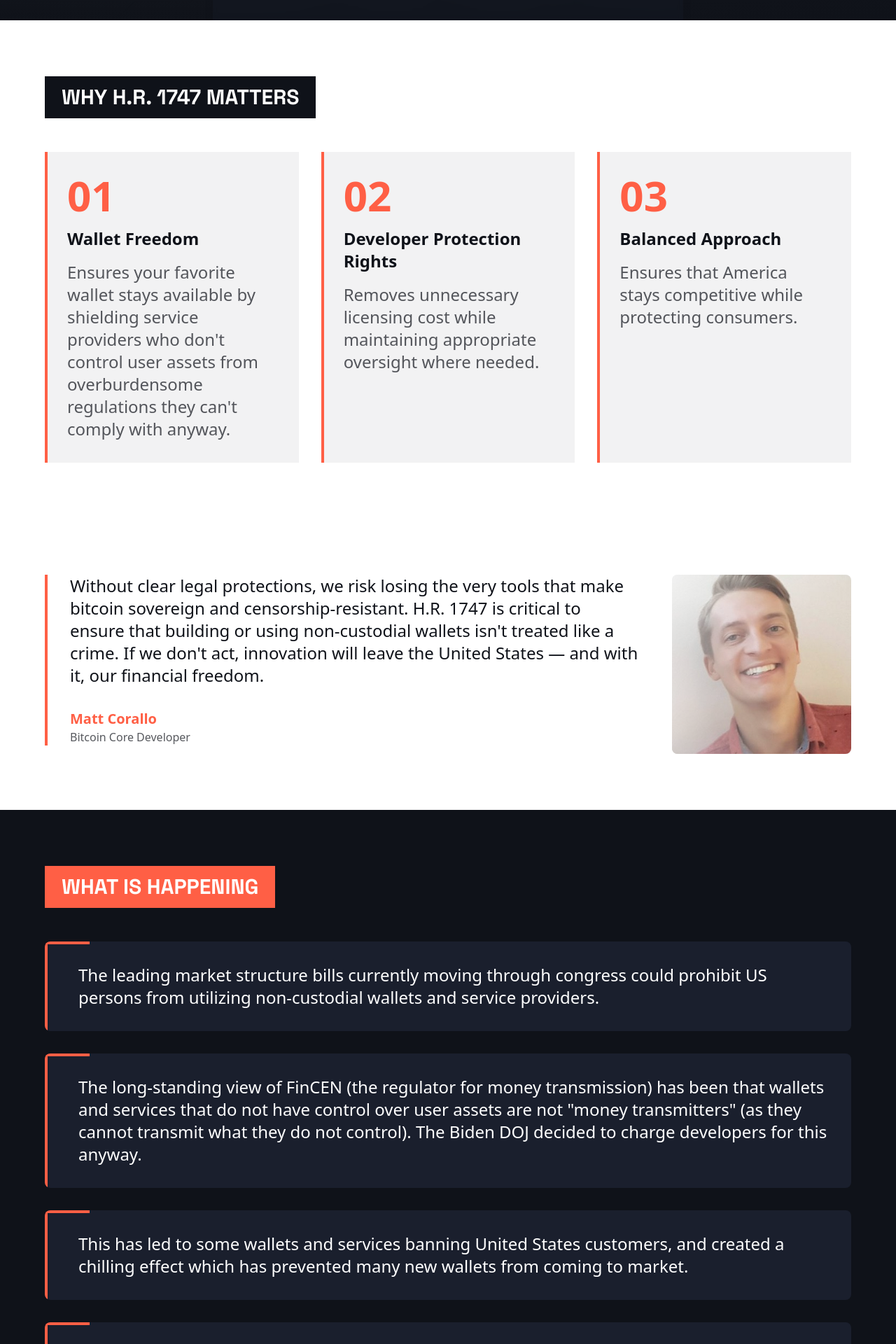
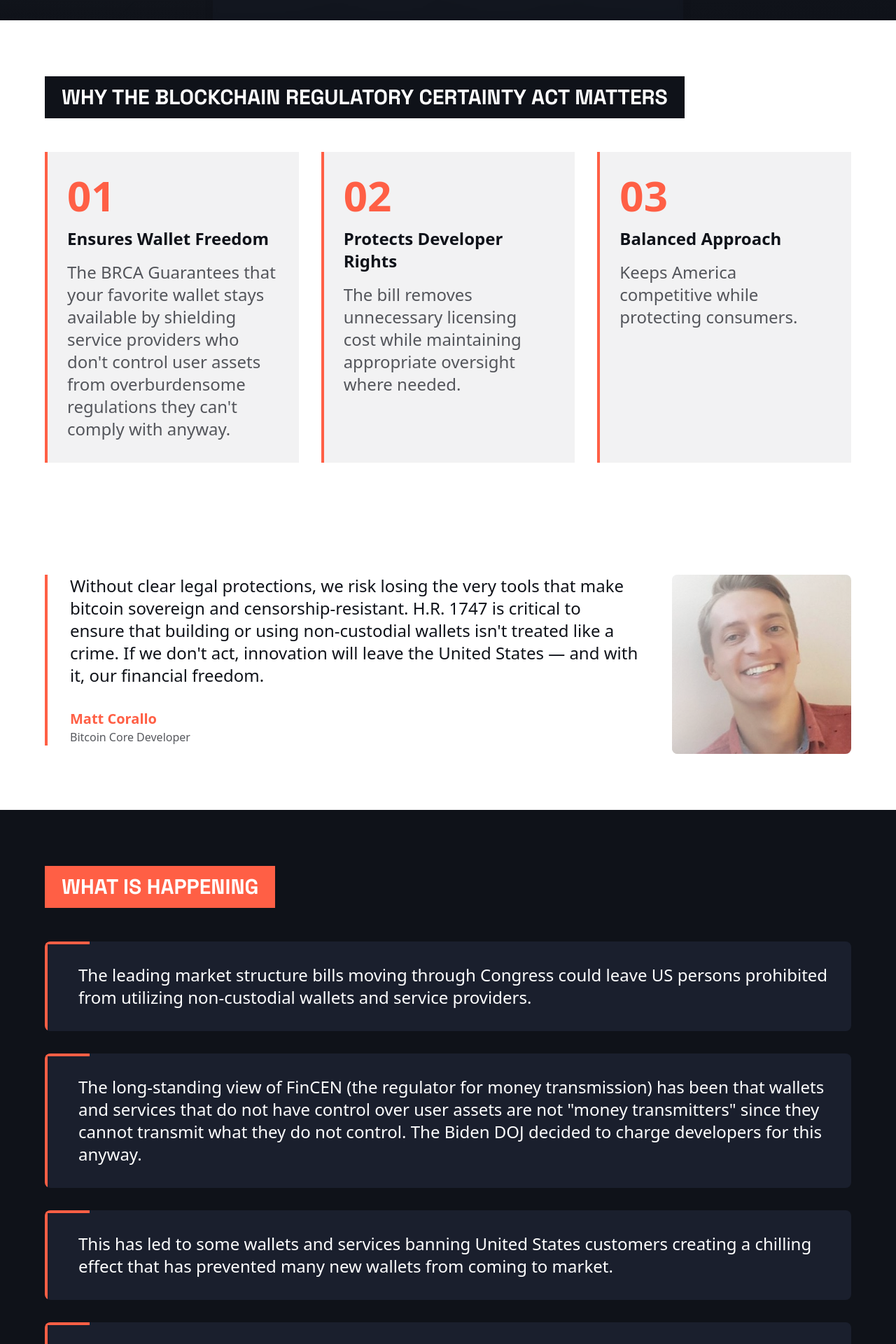
Before and after one commit to swedishfrenchpress/save-our-wallets, a Nuxt app: page / in a window 1280 px wide. Shown: the part 900-2820 px from the top of the page at 70% size. Built offline with nearby package versions, Linux system fonts and the light colour scheme; a web font is replaced by a local one.

Commit message:
Various copy edits
Note that we need to change the logo for the bottom right box since
we don't have a "fact sheet" and honestly telling people to "share
this site" is better anyway.

```diff
--- a/pages/index.vue
+++ b/pages/index.vue
@@ -210,7 +210,7 @@
       <div class="max-w-6xl mx-auto">
         <div class="bg-navy-900 inline-block px-6 py-3 mb-12">
           <h2 class="font-space-grotesk font-bold text-2xl md:text-3xl uppercase">
-            WHY H.R. 1747 MATTERS
+            WHY THE BLOCKCHAIN REGULATORY CERTAINTY ACT MATTERS
           </h2>
         </div>
 
@@ -220,9 +220,9 @@
           <div class="bg-navy-900/5 p-8 relative">
             <div class="absolute top-0 left-0 w-1 h-full bg-coral-500"></div>
             <div class="text-coral-500 text-4xl md:text-6xl font-bold mb-4">01</div>
-            <h3 class="text-xl md:text-2xl font-bold text-navy-900 mb-4">Wallet Freedom</h3>
+            <h3 class="text-xl md:text-2xl font-bold text-navy-900 mb-4">Ensures Wallet Freedom</h3>
             <p class="text-navy-900/70 text-lg md:text-2xl">
-              Ensures your favorite wallet stays available by shielding service providers who don't control user assets from overburdensome regulations they can't comply with anyway.
+              The BRCA Guarantees that your favorite wallet stays available by shielding service providers who don't control user assets from overburdensome regulations they can't comply with anyway.
             </p>
           </div>
 
@@ -230,9 +230,9 @@
           <div class="bg-navy-900/5 p-8 relative">
             <div class="absolute top-0 left-0 w-1 h-full bg-coral-500"></div>
             <div class="text-coral-500 text-4xl md:text-6xl font-bold mb-4">02</div>
-            <h3 class="text-xl md:text-2xl font-bold text-navy-900 mb-4">Developer Protection Rights</h3>
+            <h3 class="text-xl md:text-2xl font-bold text-navy-900 mb-4">Protects Developer Rights</h3>
             <p class="text-navy-900/70 text-lg md:text-2xl">
-              Removes unnecessary licensing cost while maintaining appropriate oversight where needed.
+              The bill removes unnecessary licensing cost while maintaining appropriate oversight where needed.
             </p>
           </div>
 
@@ -242,7 +242,7 @@
             <div class="text-coral-500 text-4xl md:text-6xl font-bold mb-4">03</div>
             <h3 class="text-xl md:text-2xl font-bold text-navy-900 mb-4">Balanced Approach</h3>
             <p class="text-navy-900/70 text-lg md:text-2xl">
-              Ensures that America stays competitive while protecting consumers.
+              Keeps America competitive while protecting consumers.
             </p>
           </div>
         </div>
@@ -294,7 +294,7 @@
               <div class="absolute top-0 left-0 w-16 h-1 bg-coral-500"></div>
               <div class="p-8 pl-12">
                 <p class="text-lg md:text-2xl text-white leading-relaxed">
-                  The leading market structure bills currently moving through congress could prohibit US persons from utilizing non-custodial wallets and service providers.
+                  The leading market structure bills moving through Congress could leave US persons prohibited from utilizing non-custodial wallets and service providers.
                 </p>
               </div>
             </div>
@@ -307,7 +307,7 @@
               <div class="absolute top-0 left-0 w-16 h-1 bg-coral-500"></div>
               <div class="p-8 pl-12">
                 <p class="text-lg md:text-2xl text-white leading-relaxed">
-                  The long-standing view of FinCEN (the regulator for money transmission) has been that wallets and services that do not have control over user assets are not "money transmitters" (as they cannot transmit what they do not control). The Biden DOJ decided to charge developers for this anyway.
+                  The long-standing view of FinCEN (the regulator for money transmission) has been that wallets and services that do not have control over user assets are not "money transmitters" since they cannot transmit what they do not control. The Biden DOJ decided to charge developers for this anyway.
                 </p>
               </div>
             </div>
@@ -320,7 +320,7 @@
               <div class="absolute top-0 left-0 w-16 h-1 bg-coral-500"></div>
               <div class="p-8 pl-12">
                 <p class="text-lg md:text-2xl text-white leading-relaxed">
-                  This has led to some wallets and services banning United States customers, and created a chilling effect which has prevented many new wallets from coming to market.
+                  This has led to some wallets and services banning United States customers creating a chilling effect that has prevented many new wallets from coming to market.
                 </p>
               </div>
             </div>
@@ -333,7 +333,7 @@
               <div class="absolute top-0 left-0 w-16 h-1 bg-coral-500"></div>
               <div class="p-8 pl-12">
                 <p class="text-lg md:text-2xl text-white leading-relaxed">
-                  If we don't fix the law, this will push yet more wallets and Americans towards custodians that censor transactions they don't like and expose many more Americans to rug-pulls.
+                  If we don't fix the law, more wallets and Americans will be pushed towards custodians who censor transactions they don't like, exposing many more Americans to rug-pulls.
                 </p>
               </div>
             </div>
@@ -447,7 +447,7 @@
             </h2>
           </div>
           <p class="text-lg md:text-2xl text-navy-900/80 leading-relaxed">
-            Your voice matters! Tell your representatives why clear blockchain regulation is important for American innovation.
+            Your voice matters! Tell your representatives why clear, fair blockchain regulation is necessary to continue innovating in this increasingly important space.
           </p>
         </div>
 
@@ -470,7 +470,7 @@
               </h3>
             </div>
             <p class="text-white/70 text-lg font-medium mt-6 group-hover:text-navy-900/70 transition-colors duration-300 ease-in-out">
-              Get the latest updates on this legislation and how you can help.
+              Get the latest updates about this legislation and how you can help support it.
             </p>
           </div>
 
@@ -491,7 +491,7 @@
               </h3>
             </div>
             <p class="text-navy-900/70 text-lg font-medium mt-6 transition-colors duration-300 ease-in-out">
-              Find and contact your congressional representatives.
+              Contact your congressional representatives and tell them why you support the Blockchain Regulatory Certainty Act.
             </p>
           </div>
 
@@ -507,12 +507,12 @@
 
             <div class="flex flex-col items-start">
               <h3 class="text-3xl font-bold text-navy-900 mb-2 relative transition-colors duration-300 ease-in-out">
-                Facts
+                Share
                 <div class="absolute bottom-0 left-0 right-0 h-1 bg-coral-500 transform scale-x-0 transition-transform duration-300 origin-left group-hover:scale-x-100"></div>
               </h3>
             </div>
             <p class="text-navy-900/70 text-lg font-medium mt-6 transition-colors duration-300 ease-in-out">
-              Download our fact sheet about the Blockchain Regulatory Certainty Act.
+              Share the importance of sensible blockchain regulation with your friends and colleagues and ask them to reach out.
             </p>
           </div>
         </div>
```
